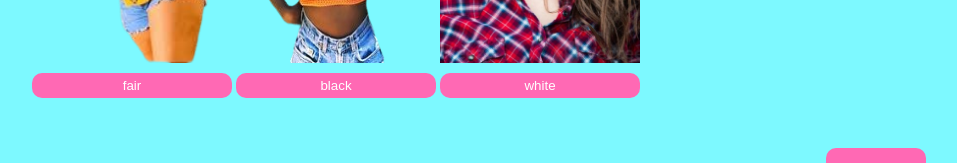
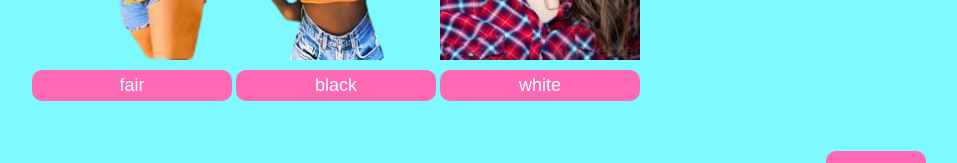
Before and after one commit to Rosvel3456/Baby_calculator, a React (Vite) app: page /male in a window 1280 px wide. Shown: the part 549-712 px from the top of the page, without its empty margins (304-1261 px from the left). Built offline with nearby package versions, Linux system fonts and the light colour scheme.

Commit message:
Update App.css

```diff
--- a/src/App.css
+++ b/src/App.css
@@ -66,6 +66,7 @@ h1 {
   border-radius: 10px;
   border: none;
   transition: ease-in 0.25s;
+  font-size: 18px;
 
 
 }
```
